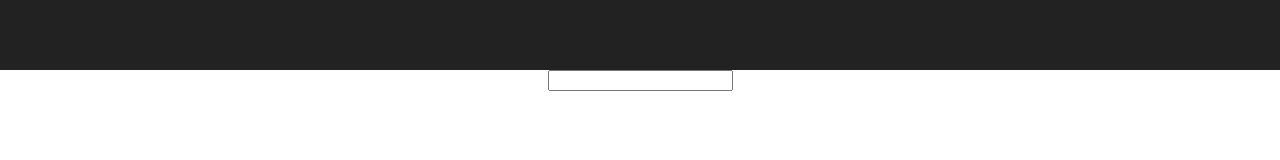
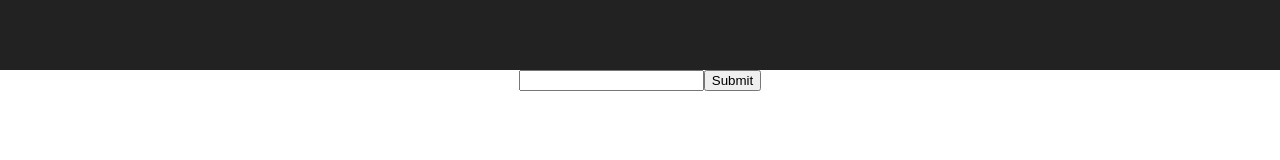
Before and after one commit to MythlinMasterdo/repl.it-coding-challenge, a React (Create React App) app in the folder consoleUI/: page / in a window 1280 px wide. Shown: the part 120-280 px from the top of the page. Built offline with nearby package versions, Linux system fonts and the light colour scheme.

Commit message:
make form work properly by setting state

```diff
--- a/consoleUI/src/App.js
+++ b/consoleUI/src/App.js
@@ -10,8 +10,13 @@ class App extends Component {
     }
   }
 
+  handleCommandLineInput(e) {
+    e.preventDefault();
+    console.log('here', this.state.value);
+  }
+
   handleChange(e) {
-    this.setState({value: e.target.value})
+    this.setState({value: e.target.value});
   }
   render() {
     return (
@@ -20,8 +25,9 @@ class App extends Component {
           <h2>ConsoleUI</h2>
         </div>
         <div>
-          <form>
-              <input type="text" value={this.state.value} onChange={this.handleChange}></input>
+          <form className="commandLine" onSubmit={(e) => this.handleCommandLineInput(e)}>
+              <input type="text" onChange={(e) => this.handleChange(e)}></input>
+              <button type="submit">Submit</button>
           </form>
         </div>
         <p className="App-intro"></p>
```
